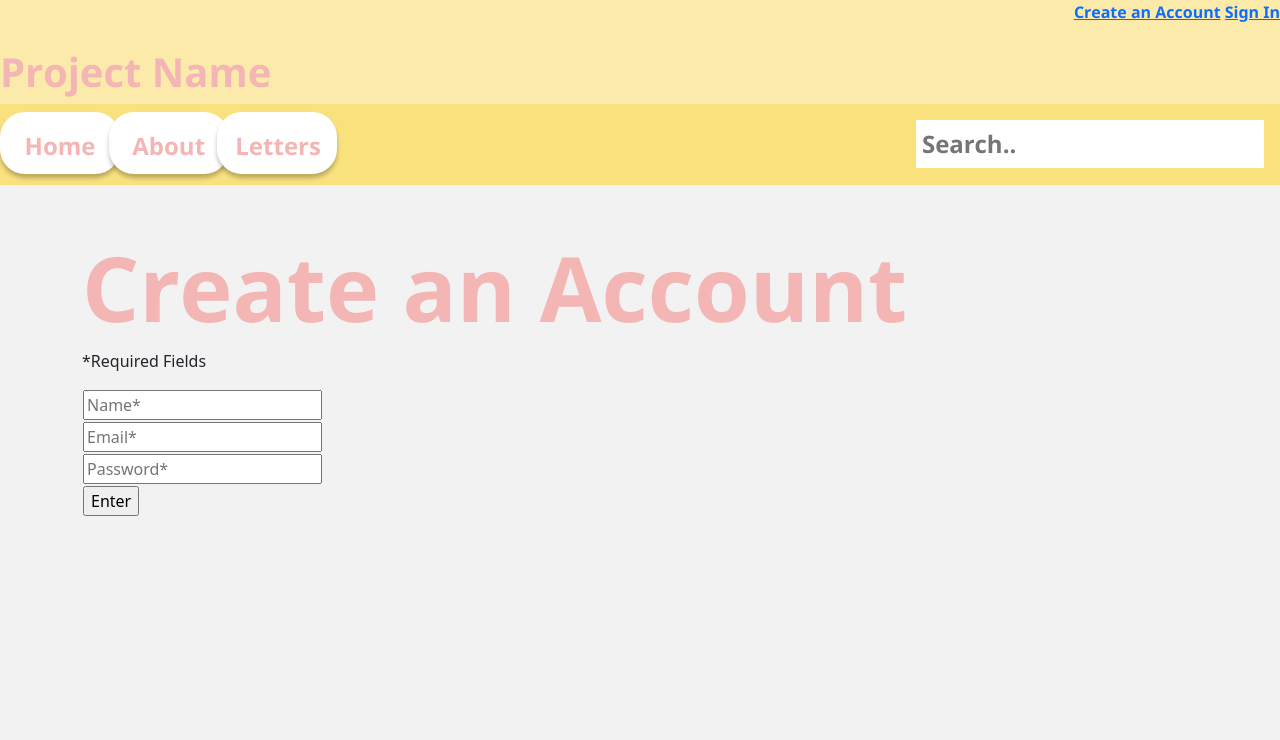
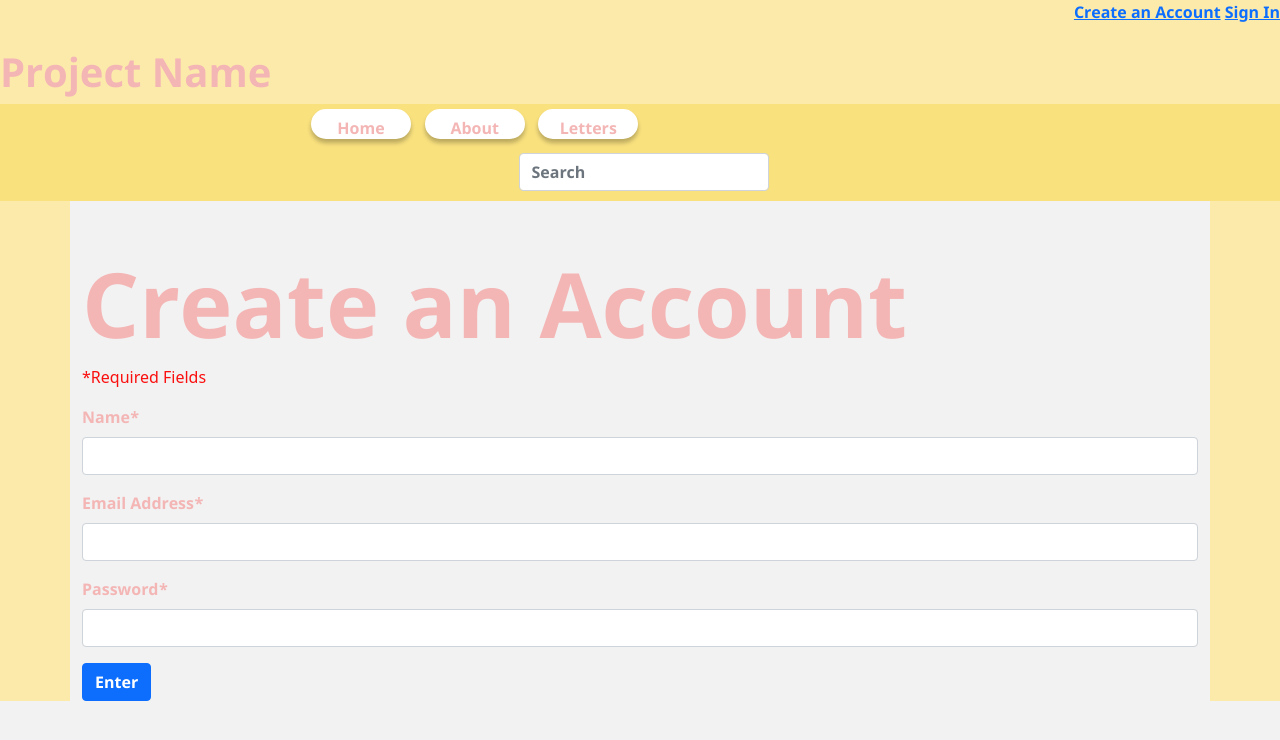
Before and after one commit to dgozos/HoyaHacks2021, a Flask app: page /createaccount in a window 1280 px wide. Shown: the top 740 px of the page. Run offline with Flask 2, Linux system fonts and the light colour scheme; some libraries are stand-ins or nearby versions.

Commit message:
CreateAccount5tf

```diff
--- a/static/stylesheets/CreateAccount.css
+++ b/static/stylesheets/CreateAccount.css
@@ -13,30 +13,33 @@
     font-family: NotoSans;
     font-size: 30px;
 }
-.homenav {
+
+.container-fluid {
 
     width: auto;
     height: 81px;
     background-color: #F9E17E;
 }
-.homenav a{
+.container-fluid a{
     float: left;
     display: block;
     color: #F4B5B5;
     text-align: center;
-    padding: 14px 16px;
+    padding: 5px 10px;
     text-decoration: none;
     font-family: NotoSans;
-    font-size: 24px;
+    font-size: 16px;
+
 }
-.homenav input[type=text] {
+
+/* Search bar */
+.d-flex {
     float: right;
     padding: 6px;
-    border: none;
     margin-top: 8px;
     margin-right: 16px;
     font-family: NotoSans;
-    font-size: 24px;
+    font-size: 16px;
     color: #F4B5B5;
 }
 h2 {
@@ -48,8 +51,13 @@ h2 {
     background: white;
     border-radius: 25px;
     border: 2px solid white;
-    padding: 30px;
-    width: 120px;
-    height: 62px;
+    padding: 10px;
+    width: 100px;
+    height: 30px;
     box-shadow: 0px 4px 4px rgba(0, 0, 0, 0.25);
 }
+
+form{
+    font-family: NotoSans;
+    color: #F4B5B5;
+}
--- a/templates/CreateAccount.html
+++ b/templates/CreateAccount.html
@@ -9,16 +9,17 @@
 
     </head>
     <body style="background-color: #f2f2f2;">
-      <div style="background-color: #FCEAAB;" >
+      <div style="background-color:  #FCEAAB;">
         <div class="topnav">
             <a href="#create">Create an Account</a>
-
             <a href="#signIn">Sign In</a>
         </div>
+
         <div class="titlenav pt-5">
             <h1>Project Name</h1>
         </div>
-        <div class="homenav pt-2">
+        <!--
+            <div class="homenav pt-2">
           <div class="row">
             <div class="col-sm-1">
               <a class="btn navbarButtons" href="#" role="button">Home</a>
@@ -35,27 +36,58 @@
           </div>
         </div>
       </div>
-      <!--
-        <div class="topnav">
-            <a href="#create">Create an Account</a>
+      -->
 
-            <a href="#signIn">Sign In</a>
-        </div>
-        <div class="titlenav pt-5">
-            <h1>Project Name</h1>
-        </div>
-        <div class="homenav pt-3">
-            <a class="active" href="#home">Home</a>
-            <a href="#about">About</a>
-            <a href="#letter">Letters</a>
-            <input type="text" placeholder="Search..">
-        </div>
-      -->
-        <div class="container pt-5">
+        <nav class="navbar navbar-expand-lg" style="background-color: #F9E17E;">
+            <div class="container-fluid">
+                <button class="navbar-toggler" type="button" data-bs-toggle="collapse" data-bs-target="#navbarTogglerDemo01" aria-controls="navbarTogglerDemo01" aria-expanded="false" aria-label="Toggle navigation">
+                    <span class="navbar-toggler-icon"></span>
+                  </button>
+                <div class="collapse navbar-collapse" id="homeNav">
+                    <div class="row">
+                        <div class="col-sm-2">
+                          <a class="btn navbarButtons" href="#" role="button">Home</a>
+                        </div>
+                        <div class="col-sm-2">
+                          <a class="btn navbarButtons" href="#" role="button">About</a>
+                        </div>
+                        <div class="col-sm-2">
+                          <a class="btn navbarButtons" href="#" role="button">Letters</a>
+                        </div>
+                    <div class="col-sm-9">
+                        <form class="d-flex">
+                            <input class="form-control me-2" type="search" placeholder="Search" aria-label="Search">
+                        </form>
+                    </div>
+                    </div>
+                </div>
+            </div>
+        </nav>
+
+
+        <div class="container pt-5" style="background-color: #f2f2f2;">
             <h2>Create an Account</h1>
-                <p>*Required Fields</p>
+                <p style="color: #FA0F0F;">*Required Fields</p>
 
                 <form>
+                    <div class="mb-3">
+                        <label for="inputName" class="form-label">Name*</label>
+                        <input type="name" class="form-control" id="inputName">
+                    </div>
+                    <div class="mb-3">
+                        <label for="inputEmail" class="form-label">Email Address*</label>
+                        <input type="email" class="form-control" id="inputEmail">
+                    </div>
+                    <div class="mb-3">
+                        <label for="inputPass" class="form-label">Password*</label>
+                        <input type="password" class="form-control" id="inputPass">
+                    </div>
+                    <button type="submit" class="btn btn-primary" onclick = "createAccount()">Enter</button>
+                </form>
+        </div>
+
+        <!-- ORIGINAL NAME/EMAIL/PASS FORM
+            <form>
                     <table>
                         <tr>
                             <td>
@@ -79,7 +111,9 @@
                         </tr>
                     </table>
                 </form>
-        </div>
+
+                END OF FORM
+        -->
 
         <!-- Add These To ALL HTML -->
         <script src="https://cdn.jsdelivr.net/npm/bootstrap@5.0.0-beta1/dist/js/bootstrap.bundle.min.js" integrity="sha384-ygbV9kiqUc6oa4msXn9868pTtWMgiQaeYH7/t7LECLbyPA2x65Kgf80OJFdroafW" crossorigin="anonymous"></script>
```
